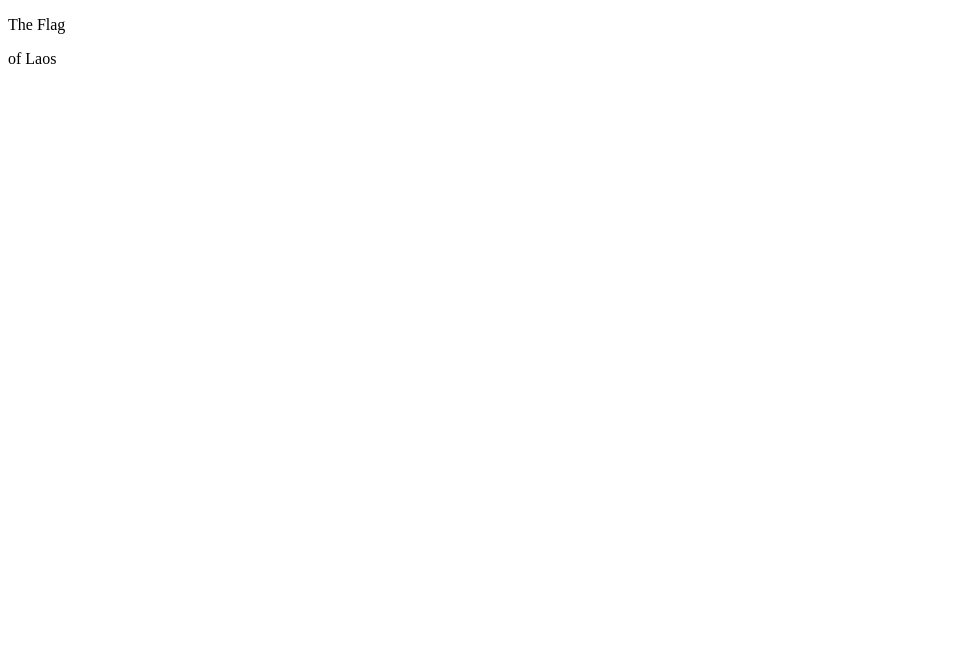
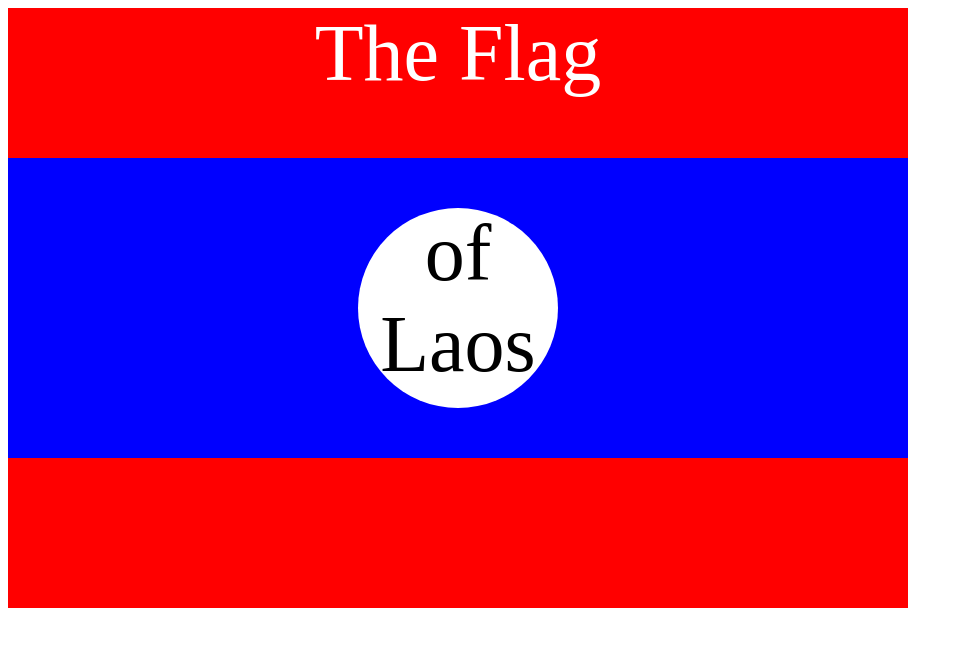
Before and after one commit to MWooddy/Web-Development-Projects-1, a plain HTML site: page 7.3 CSS Flag Project/index.html in a window 1280 px wide. Shown: the whole page, without its empty margins (0-963 px from the left). Drawn offline with Linux system fonts and the light colour scheme.

Commit message:
Completed Task 7.2 & 7.3 For CSS

```diff
--- a/7.3 CSS Flag Project/index.html
+++ b/7.3 CSS Flag Project/index.html
@@ -6,6 +6,42 @@
   <title>CSS Flag Project</title>
   <style>
     /* Write your CSS Code here */
+
+  .flag{
+    position: relative;
+    background-color: red;
+    width: 900px;
+    height: 600px;
+
+  }
+  .flag p{
+    color: white;
+    font-size: 5rem;
+    text-align: center;
+    margin: 0;
+  }
+  .flag div{
+    position: absolute;
+    background-color: blue;
+    height: 300px;
+    width: 900px;
+    top: 150px;
+  }
+  .flag  div  div{
+    position: relative;
+    height: 200px;
+    width: 200px;
+    border-radius: 50%;
+    background-color: white;
+    top: 50px;
+    bottom: 50px;
+    left: 350px;
+  }
+  .flag div div p{
+    color: black;
+    text-align: center;
+    margin: 0;
+  }
 
   </style>
 </head>
```
